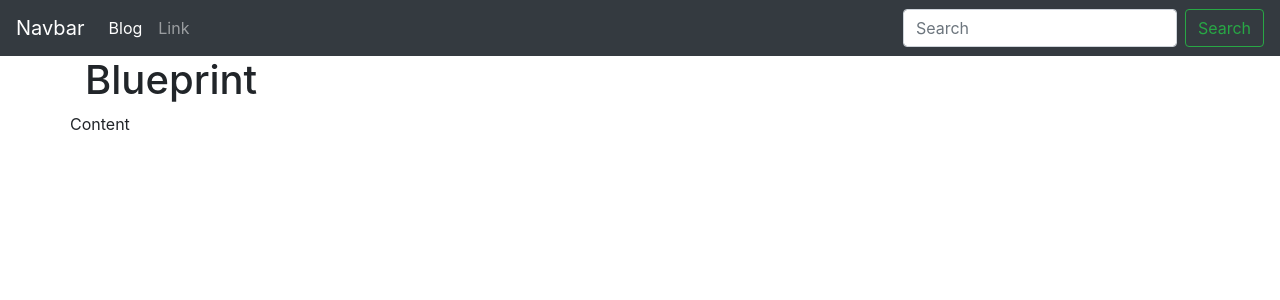
After one commit to PashaKim/flask_blog_test, a Flask app: page /blog/ in a window 1280 px wide. The commit adds this page. Shown: the top 300 px of the page. Run offline with Flask 2, Linux system fonts and the light colour scheme; some libraries are stand-ins or nearby versions.

Commit message:
Blueprint

```diff
--- a/app.py
+++ b/app.py
@@ -1,5 +1,9 @@
 from flask import Flask
 from config import Configuration
 
+from posts.blueprint import posts
+
 app = Flask(__name__)  # filename
 app.config.from_object(Configuration)
+
+app.register_blueprint(posts, url_prefix='/blog')
--- /dev/null
+++ b/posts/blueprint.py
@@ -0,0 +1,8 @@
+from flask import Blueprint
+from flask import render_template
+
+posts = Blueprint('posts', __name__, template_folder='templates')
+
+@posts.route('/')
+def index():
+    return render_template('posts/index.html')
--- /dev/null
+++ b/posts/templates/posts/index.html
@@ -0,0 +1,13 @@
+{% extends 'base.html' %}
+
+{% block title %}
+    Blueprint
+{% endblock %}
+
+{% block content_title %}
+    Blueprint
+{% endblock %}
+
+{% block content %}
+    Content
+{% endblock %}
--- a/templates/base.html
+++ b/templates/base.html
@@ -10,7 +10,7 @@
 </head>
 <body>
 <nav class="navbar navbar-expand-lg navbar-dark bg-dark">
-    <a class="navbar-brand" href="#">Navbar</a>
+    <a class="navbar-brand" href="{{ url_for('index') }}">Navbar</a>
     <button class="navbar-toggler" type="button" data-toggle="collapse" data-target="#navbarSupportedContent"
             aria-controls="navbarSupportedContent" aria-expanded="false" aria-label="Toggle navigation">
         <span class="navbar-toggler-icon"></span>
@@ -20,15 +20,11 @@
         <ul class="navbar-nav mr-auto">
 
             <li class="nav-item active">
-                <a class="nav-link" href="#">Home <span class="sr-only">(current)</span></a>
+                <a class="nav-link" href="{{ url_for('posts.index') }}">Blog <span class="sr-only">(current)</span></a>
             </li>
 
             <li class="nav-item">
                 <a class="nav-link" href="#">Link</a>
-            </li>
-
-            <li class="nav-item">
-                <a class="nav-link disabled" href="#" tabindex="-1" aria-disabled="true">Disabled</a>
             </li>
 
         </ul>
```
